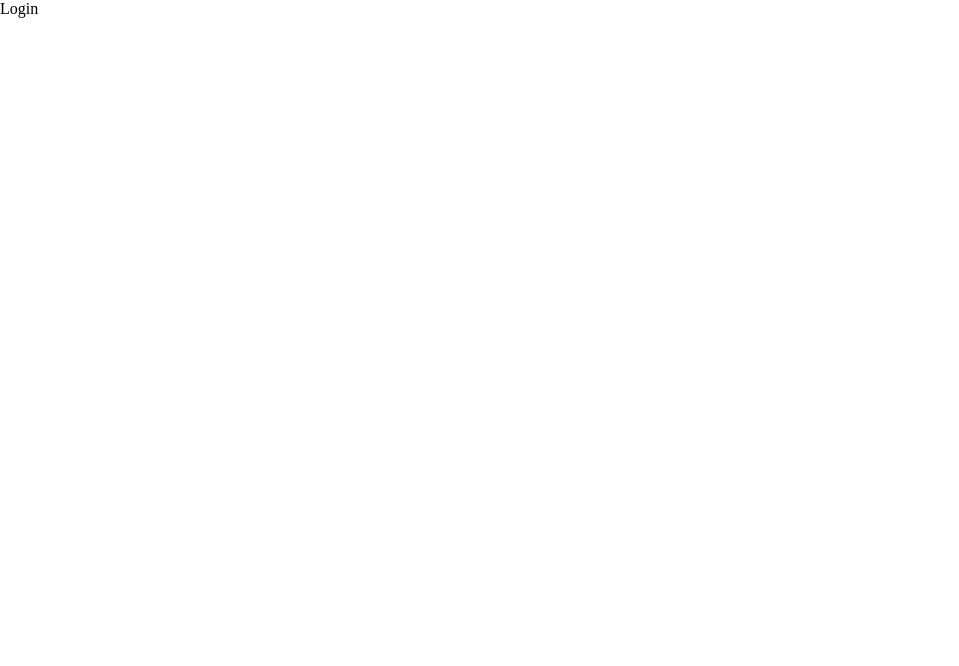
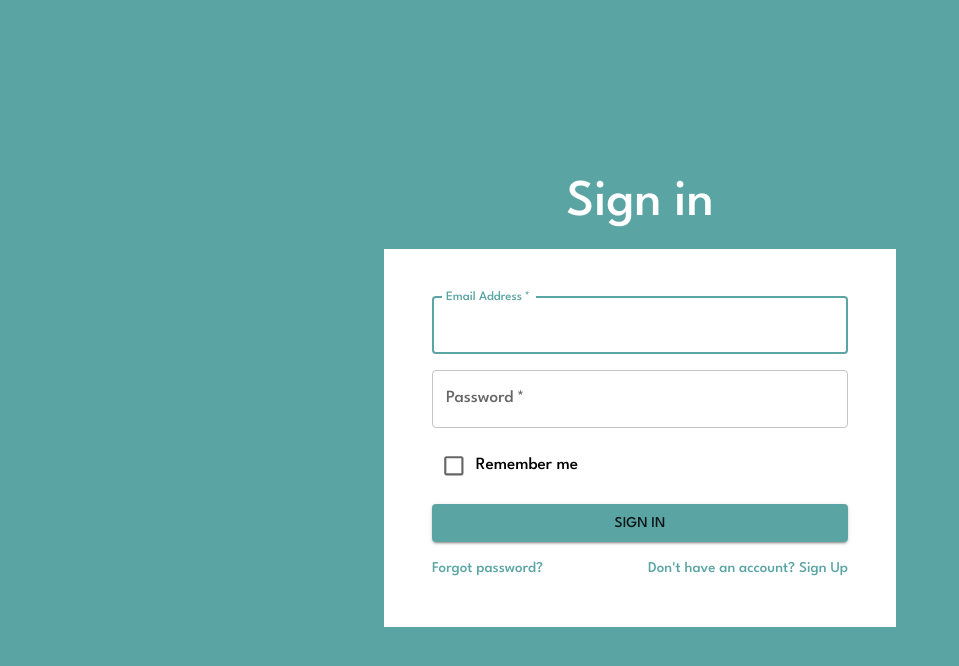
Before and after one commit to bmhuyquoc104/jobs-listing-website, a React (Vite) app in the folder client/: page /jobs-listing-website/login in a window 1280 px wide. Shown: the top 666 px of the page, without its empty margins (0-959 px from the left). Built offline with nearby package versions, Linux system fonts and the light colour scheme.

Commit message:
38. Finish login page

```diff
--- a/client/src/pages/Login.jsx
+++ b/client/src/pages/Login.jsx
@@ -1,9 +1,86 @@
-import React from 'react'
-
+import React from "react";
+import { NavLink } from "react-router-dom";
+import {
+  FormControlLabel,
+  Stack,
+  Button,
+  TextField,
+  Link,
+  Typography,
+  Grid,
+  Checkbox,
+} from "@mui/material";
 const Login = () => {
   return (
-    <div>Login</div>
-  )
-}
+    <Stack
+      width="100%"
+      spacing={2}
+      minHeight="100vh"
+      alignItems="center"
+      justifyContent="center"
+      sx={{ backgroundColor: "primary.main" }}
+    >
+      <Typography sx={{ color: "white" }} component="h1" variant="h3">
+        Sign in
+      </Typography>
+      <Stack
+        sx={{ backgroundColor: "white" }}
+        width="40%"
+        p={6}
+        spacing={2}
+        component="form"
+      >
+        <TextField
+          margin="normal"
+          required
+          fullWidth
+          id="email"
+          label="Email Address"
+          name="email"
+          autoComplete="email"
+          autoFocus
+        />
+        <TextField
+          margin="normal"
+          required
+          fullWidth
+          name="password"
+          label="Password"
+          type="password"
+          id="password"
+          autoComplete="current-password"
+        />
+        <FormControlLabel
+          control={<Checkbox value="remember" color="primary" />}
+          label="Remember me"
+        />
+        <Button
+          type="submit"
+          fullWidth
+          variant="contained"
+          sx={{ mt: 3, mb: 2 }}
+        >
+          Sign In
+        </Button>
+        <Grid container>
+          <Grid item xs>
+            <Typography variant="body2" >
+              <NavLink style = {{textDecoration:"none",color:"hsl(180, 29%, 50%)"}} to = "/jobs-listing-website/">
+                Forgot password?
+              </NavLink>
+            </Typography>
+          </Grid>
+          <Grid item>
+            <Typography variant="body2">
+              <NavLink style = {{textDecoration:"none",color:"hsl(180, 29%, 50%)"}} to="signUp" >
+                {"Don't have an account? Sign Up"}
+              </NavLink>
+            </Typography>
+          </Grid>
+        </Grid>
+      </Stack>
+    </Stack>
+  );
+};
 
-export default Login
+export default Login;
```
